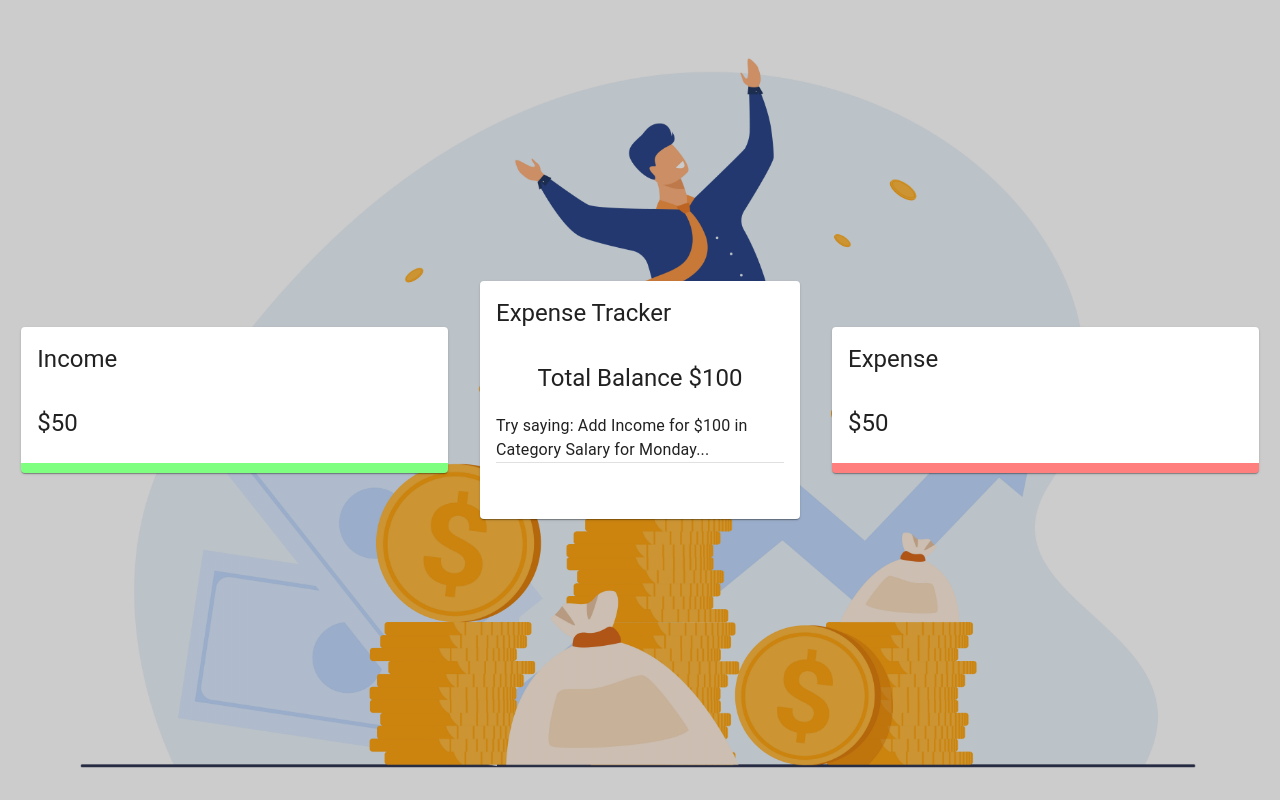
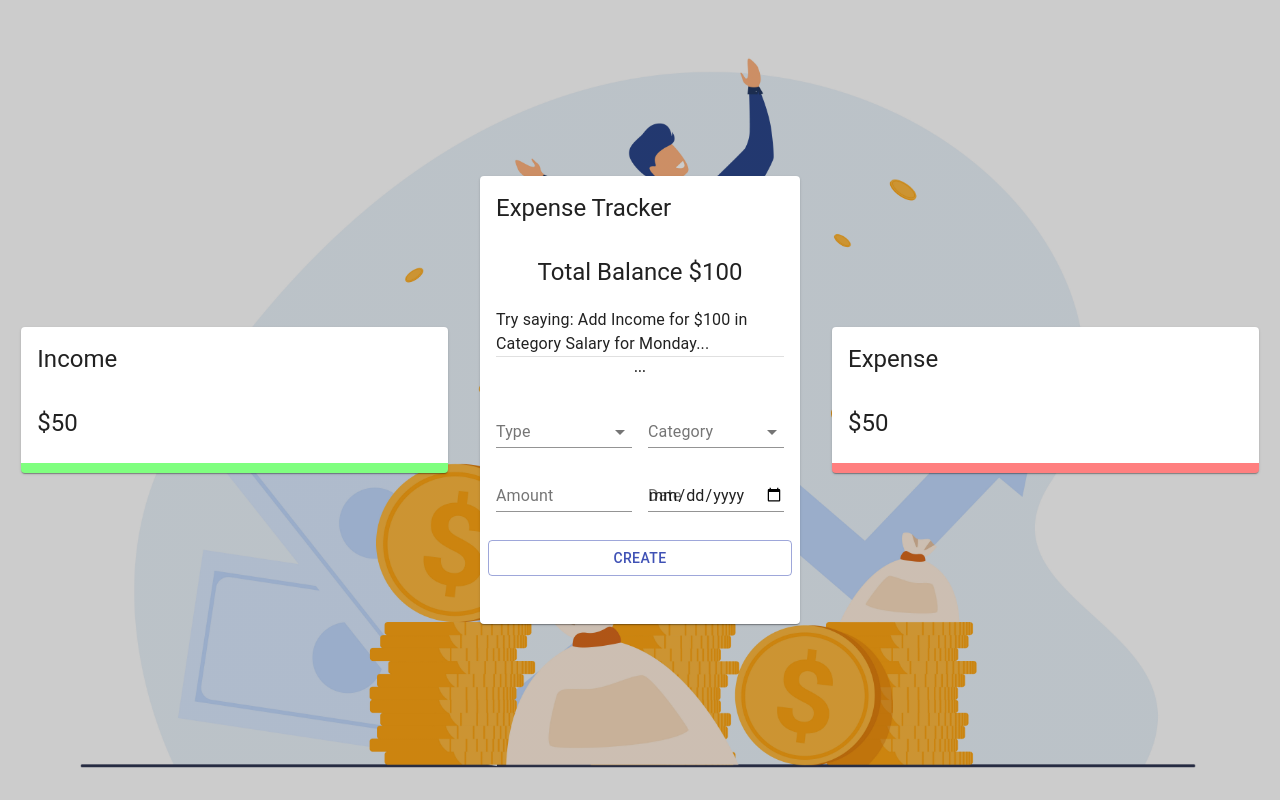
Before and after one commit to willtrinh/spendi, a React (Create React App) app: page / in a window 1280 px wide. Built offline with nearby package versions, Linux system fonts and the light colour scheme.

Commit message:
Implemented Input and select menu for Form component

```diff
--- a/src/components/Main/Form/Form.jsx
+++ b/src/components/Main/Form/Form.jsx
@@ -9,8 +9,8 @@ import {
   Select,
   MenuItem,
 } from "@material-ui/core";
-import { useStyles } from "./styles.js";
-function Form() {
+import useStyles from "./styles.js";
+const Form = () => {
   const classes = useStyles();
   return (
     <Grid container spacing={2}>
@@ -28,8 +28,31 @@ function Form() {
           </Select>
         </FormControl>
       </Grid>
+      <Grid item xs={6}>
+        <FormControl fullWidth>
+          <InputLabel>Category</InputLabel>
+          <Select>
+            <MenuItem value="business">Business</MenuItem>
+            <MenuItem value="salary">Salary</MenuItem>
+          </Select>
+        </FormControl>
+      </Grid>
+      <Grid item xs={6}>
+        <TextField type="number" label="Amount" fullWidth />
+      </Grid>
+      <Grid item xs={6}>
+        <TextField type="date" label="Date" fullWidth />
+      </Grid>
+      <Button
+        className={classes.button}
+        variant="outlined"
+        color="primary"
+        fullWidth
+      >
+        Create
+      </Button>
     </Grid>
   );
-}
+};
 
 export default Form;
--- a/src/components/Main/Main.jsx
+++ b/src/components/Main/Main.jsx
@@ -7,7 +7,8 @@ import {
   Grid,
   Divider,
 } from "@material-ui/core";
-import useStyles from "./styles.js";
+import useStyles from "./styles";
+import Form from "./Form/Form";
 const Main = () => {
   const classes = useStyles();
   return (
@@ -25,7 +26,7 @@ const Main = () => {
           Try saying: Add Income for $100 in Category Salary for Monday...
         </Typography>
         <Divider />
-        {/* Form component */}
+        <Form />
       </CardContent>
       <CardContent className={classes.cardContent}>
         <Grid container spacing={2}>
```
